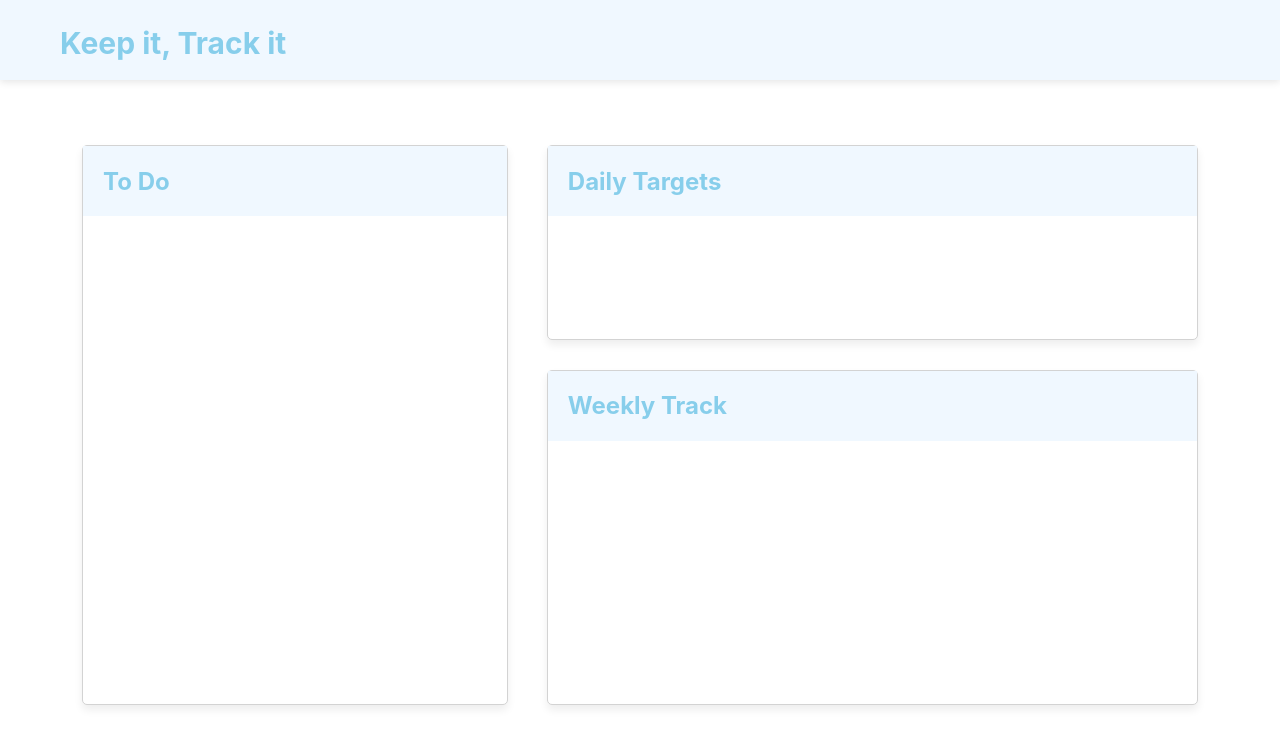
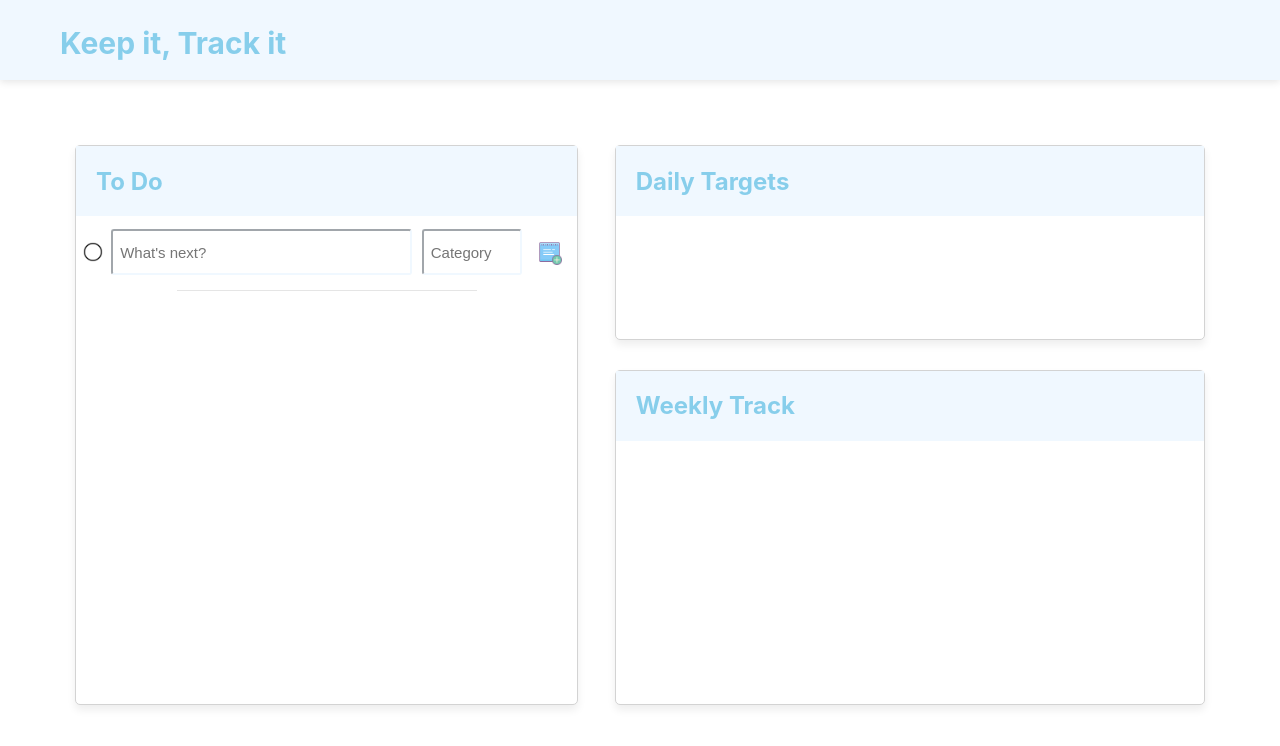
Before and after one commit to biagioPiraino/functional-keeper, a React (Create React App) app: page / in a window 1280 px wide. Shown: the top 746 px of the page. Built offline with nearby package versions, Linux system fonts and the light colour scheme.

Commit message:
retrieve todo data from class, added empty obj to display for adding

```diff
--- a/src/components/MainPage.js
+++ b/src/components/MainPage.js
@@ -4,14 +4,54 @@ import Targets from './Targets'
 import WeeklyTrack from './WeeklyTrack'
 import Navbar from './Navbar'
 import './MainPage.css'
+import ToDoData from './ToDoData'
 
 class MainPage extends Component {
+   constructor(props) {
+      super(props);
+      this.state = {
+         todolist: []
+      }
+      this.fetchDailyTodo = this.fetchDailyTodo.bind(this);
+   }
+
+   componentDidMount() {
+      let dailyToDos = this.fetchDailyTodo();
+      this.setState({
+         todolist: dailyToDos
+      });
+   }
+
+   componentWillUnmount() {
+      this.setState({
+         todolist: []
+      });
+   }
+
+   fetchDailyTodo() {
+      let date, month, year;
+      const today = new Date();
+
+      date = today.getDate().toString();
+      month = (today.getMonth() + 1).toString();
+      year = today.getFullYear().toString();
+
+      const fullDate = `${date}/${month}/${year}`
+      const toDoList = ToDoData.filter(date => date.added == fullDate);
+
+      toDoList.push({
+         displayAdd: true
+      })
+
+      return toDoList;
+   }
+
    render() {
       return(
          <React.Fragment>
          <Navbar />
             <div className="mainpage-container">
-               <ToDo />
+               <ToDo items={this.state.todolist}/>
                <Targets />
                <WeeklyTrack />
             </div>
--- a/src/components/ToDo.js
+++ b/src/components/ToDo.js
@@ -3,7 +3,15 @@ import './ToDo.css'
 import ToDoEntry from './ToDoEntry'
 
 class ToDo extends Component {
+   constructor(props){
+      super(props);
+   }
+
    render() {
+      const toDoEntries = this.props.items.map(
+         x => <li key={x.id}><ToDoEntry attribute={x} displayAdd={x.displayAdd}/></li>
+      )
+
       return(
          <div className='container todo'>
             <div className='container-header'>
@@ -11,6 +19,7 @@ class ToDo extends Component {
             </div>
             <div className='todo-entries-container'>
                <ul className='todo-entries-list'>
+                  {toDoEntries}
                </ul>
             </div>
          </div>
--- /dev/null
+++ b/src/components/ToDoData.js
@@ -0,0 +1,23 @@
+export default [
+   {
+      id: '001',
+      added: "25/9/2022",
+      desc: 'Homework',
+      category: 'Duty',
+      done: true
+   },
+   {
+      id: '002',
+      added: "25/9/2022",
+      desc: 'Clean house',
+      category: 'Duty',
+      done: true
+   },
+   {
+      id: '003',
+      added: "25/9/2022",
+      desc: 'Watch movie',
+      category: 'Leisure',
+      done: false
+   }
+]
--- a/src/components/ToDoEntry.js
+++ b/src/components/ToDoEntry.js
@@ -1,17 +1,23 @@
 import React, {Component} from 'react'
 import './ToDoEntry.css'
 import radiooff from '../images/radio-off.png'
+import radioon from '../images/radio-on.png'
 import add from '../images/add-icon.png'
 
 class ToDoEntry extends Component {
+   constructor(props){
+      super(props)
+   }
+
    render() {
       return(
          <React.Fragment>
             <div className='todo-entry-container'>
-               <img className='radio-image' src={radiooff} alt='radio-icon'/>
-               <input type="text" className='activiy input' placeholder="What's next?" />
-               <input type="text" className='category input' placeholder="Category" />
-               <img className='add-image' src={add} alt='add-icon'/>
+               <img className='radio-image' src={this.props.attribute.done ? radioon : radiooff} alt='radio-icon'/>
+               <input type="text" className='activity input' value={this.props.attribute.desc} placeholder="What's next?" />
+               <input type="text" className='category input' value={this.props.attribute.category} placeholder="Category" />
+               {this.props.displayAdd &&
+                  <img className='add-image' src={add} alt='add-icon'/>}
             </div>
             <hr className='divider'/>
          </React.Fragment>
```
Also changed, not shown: src/images/radio-on.png (added).
